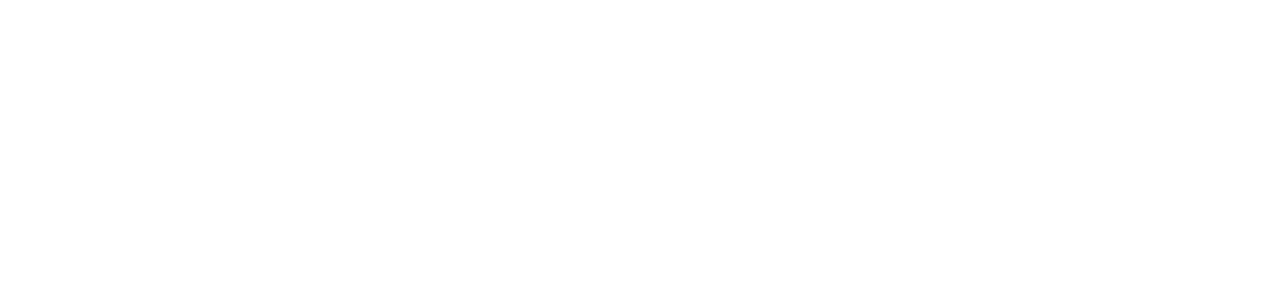
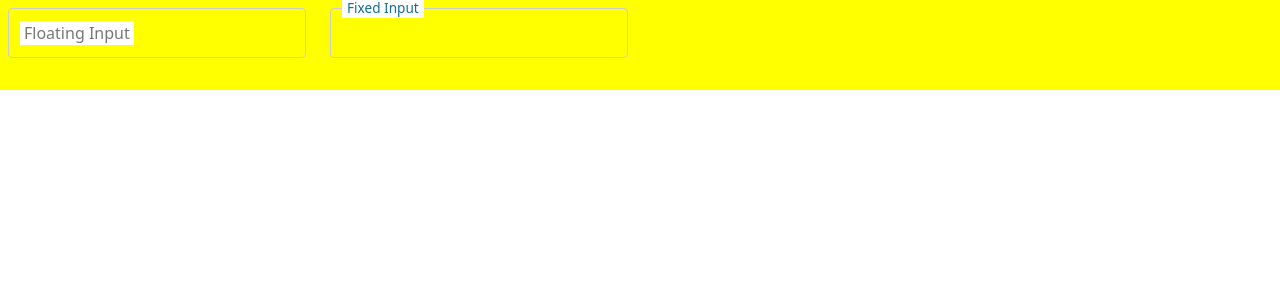
Before and after one commit to matrixinfosolution/mis_design, a React (Create React App) app: page /test in a window 1280 px wide. Before the commit this address had no page. Shown: the top 300 px of the page. Built offline with nearby package versions, Linux system fonts and the light colour scheme.

Commit message:
new elements

```diff
--- a/package.json
+++ b/package.json
@@ -12,7 +12,9 @@
     "axios": "^1.7.7",
     "bootstrap": "^5.3.3",
     "react": "^18.3.1",
+    "react-bootstrap": "^2.10.6",
     "react-dom": "^18.3.1",
+    "react-icons": "^5.4.0",
     "react-redux": "^9.1.2",
     "react-router-dom": "^6.28.0",
     "react-scripts": "5.0.1",
--- /dev/null
+++ b/src/Components/GlobalComponent/Elements/FixedTopLabelInput.css
@@ -0,0 +1,88 @@
+.fixed-top-label-input {
+  position: relative;
+  margin-bottom: 16px;
+  display: flex;
+  align-items: center;
+}
+
+.input-field {
+  flex-grow: 1;
+  width: 100%;
+  padding: 12px 12px; /* Base padding */
+  font-size: 16px;
+  line-height: 1.5;
+  border: 1px solid #ccc;
+  border-radius: 4px;
+  outline: none;
+  transition: border-color 0.3s ease;
+  box-sizing: border-box; /* Ensure padding doesn't affect layout */
+}
+
+.input-field.has-start-icon {
+  padding-left: 40px; /* Adjust padding for start icon */
+}
+
+.input-field.has-end-icon {
+  padding-right: 40px; /* Adjust padding for end icon */
+}
+
+.input-field:focus {
+  border-color: #007bff;
+}
+
+.input-label {
+  position: absolute;
+  top: 50%;
+  left: 12px;
+  transform: translateY(-50%);
+  font-size: 16px;
+  color: #777;
+  background: white; /* Matches input background */
+  padding: 0 4px;
+  pointer-events: none;
+  transition: 0.3s ease all;
+}
+
+.input-label.label-filled {
+  top: -8px;
+  transform: translateY(0);
+  font-size: 12px;
+  color: #007bff;
+}
+
+.input-icon {
+  position: absolute;
+  display: flex;
+  align-items: center;
+  justify-content: center;
+  color: #777;
+  height: 100%; /* Ensures icon aligns with input height */
+}
+
+.start-icon {
+  left: 12px;
+}
+
+.end-icon {
+  right: 12px;
+}
+
+.has-error .input-field {
+  border-color: #dc3545;
+}
+
+.has-error .input-label {
+  color: #dc3545;
+}
+
+.error-message {
+  font-size: 12px;
+  color: #dc3545;
+  margin-top: 4px;
+}
+
+.is-disabled .input-field {
+  cursor: not-allowed;
+  background-color: #f9f9f9;
+  opacity: 0.6;
+}
--- /dev/null
+++ b/src/Components/GlobalComponent/Elements/FixedTopLabelInput.jsx
@@ -0,0 +1,51 @@
+import React from "react";
+import "./FixedTopLabelInput.css";
+
+const FixedTopLabelInput = ({
+  type = "text",
+  id,
+  label,
+  value,
+  onChange,
+  onBlur,
+  onFocus,
+  startIcon,
+  endIcon,
+  error,
+  touched,
+  disabled,
+}) => {
+  const isLabelFilled = value?.trim().length > 0;
+
+  return (
+    <div
+      className={`fixed-top-label-input ${
+        error && touched ? "has-error" : ""
+      } ${disabled ? "is-disabled" : ""}`}
+    >
+      {startIcon && <div className="input-icon start-icon">{startIcon}</div>}
+      <input
+        type={type}
+        id={id}
+        value={value}
+        onChange={onChange}
+        onBlur={onBlur}
+        onFocus={onFocus}
+        disabled={disabled}
+        className={`input-field ${
+          startIcon ? "has-start-icon" : ""
+        } ${endIcon ? "has-end-icon" : ""}`}
+      />
+      <label
+        htmlFor={id}
+        className={`input-label ${isLabelFilled ? "label-filled" : ""}`}
+      >
+        {label}
+      </label>
+      {endIcon && <div className="input-icon end-icon">{endIcon}</div>}
+      {error && touched && <div className="error-message">{error}</div>}
+    </div>
+  );
+};
+
+export default FixedTopLabelInput;
--- /dev/null
+++ b/src/Components/GlobalComponent/Elements/FloatingLabelInput.css
@@ -0,0 +1,76 @@
+/* Floating Element End */
+  .floating-label-input {
+    position: relative;
+    margin-bottom: 1.5rem;
+    width: 100%;
+  }
+
+  .input-field {
+    width: 100%;
+    padding: 8px 12px;
+    font-family: "Plus Jakarta Sans", sans-serif;
+    border: 1px solid #ccc;
+    border-radius: 5px;
+    outline: none;
+    background: transparent;
+    transition: border-color 0.3s ease, box-shadow 0.3s ease;
+  }
+
+  .input-field:focus {
+    border-color: #136e95;
+    box-shadow: 0 0 5px rgba(19, 110, 149, 0.5);
+    bottom: 0;
+  }
+
+  .input-label {
+    position: absolute;
+    top: 50%;
+    left: 12px;
+    font-size: 1rem;
+    color: #aaa;
+    transform: translateY(-50%);
+    transition: all 0.3s ease;
+    pointer-events: none;
+  }
+
+  .input-field:focus + .input-label,
+  .input-field:not(:placeholder-shown) + .input-label {
+    top: 0;
+    font-size: 0.85rem;
+    color: #136e95;
+    background: #fff;
+    padding: 0 5px;
+
+  }
+
+
+  /* Error Handling */
+
+  .floating-label-input.has-error .input-field {
+    border-color: #d93025;
+    box-shadow: none;
+
+  }
+
+  .floating-label-input.has-error .input-label {
+    color: #d93025;
+    top: -0px;
+    background: #fff;
+  }
+
+  .error-message {
+    font-size: 0.875rem;
+    color: #d93025;
+    margin-top: 5px;
+  }
+
+  .floating-label-input.is-disabled .input-field {
+    cursor: not-allowed;
+    opacity: 0.6; /* Optional: Make the input visually distinct */
+    background-color: #f9f9f9; /* Example disabled styling */
+  }
+
+  .floating-label-input .input-field[readonly] {
+    cursor: default;
+    background-color: #f3f3f3; /* Example readonly styling */
+  }
--- /dev/null
+++ b/src/Components/GlobalComponent/Elements/FloatingLabelInput.jsx
@@ -0,0 +1,43 @@
+import React from "react";
+import "./FloatingLabelInput.css";
+
+const FloatingLabelInput = ({
+  type,
+  id,
+  label,
+  value,
+  size = "md",
+  placeholder = " ",
+  error,
+  touched,
+  className="",
+  labelClassName="",
+  readOnly = false,
+  disabled = false,
+  events = {}, // Dynamic event handlers
+}) => {
+  return (
+    <div
+    className={`floating-label-input ${size} ${
+      error && touched ? "has-error" : ""
+    } ${disabled ? "is-disabled" : ""}`} // Add a class for disabled styling
+    >
+      <input
+        type={type}
+        id={id}
+        value={value}
+        className={`input-field ${className}`}
+        placeholder={placeholder} /* Placeholder for floating label */
+        readOnly={readOnly} // Apply readonly attribute
+        disabled={disabled} // Apply disabled attribute
+        {...events} /* Spread dynamic event handlers */
+      />
+      <label htmlFor={id} className={`input-label ${labelClassName}`}>
+        {label}
+      </label>
+      {error && touched && <div className="error-message">{error}</div>}
+    </div>
+  );
+};
+
+export default FloatingLabelInput;
--- /dev/null
+++ b/src/Components/Test/Testing.jsx
@@ -0,0 +1,25 @@
+import React from "react";
+import FloatingLabelInput from "../GlobalComponent/Elements/FloatingLabelInput";
+import { Col, Container, Row } from "react-bootstrap";
+import FixedTopLabelInput from "../GlobalComponent/Elements/FixedTopLabelInput";
+import { FiSearch, FiEye } from "react-icons/fi"; // Example icons
+
+const Testing = () => {
+  return (
+    <>
+      <Container fluid className="p-2" style={{ backgroundColor: "yellow" }}>
+        <Row>
+          <Col md={3}>
+            <FloatingLabelInput type="text" label="Floating Input" size="md" />
+          </Col>
+          <Col md={3}>
+            <FixedTopLabelInput type="text" label="Fixed Input" size="md"
+             />
+          </Col>
+        </Row>
+      </Container>
+    </>
+  );
+};
+
+export default Testing;
--- a/src/index.js
+++ b/src/index.js
@@ -15,6 +15,7 @@
 import { QueryClient, QueryClientProvider } from "@tanstack/react-query";
 import reportWebVitals from './reportWebVitals';
 import { render } from "react-dom";
+import Testing from './Components/Test/Testing';
 
 const root = document.getElementById("root");
 const queryClient = new QueryClient();
@@ -26,6 +27,7 @@
       <BrowserRouter>
         <Routes>
            <Route path="/" element={<App/>}/>
+           <Route path="/test" element={<Testing/>}/>
         </Routes>
       </BrowserRouter>
       </QueryClientProvider>
```
Also changed, not shown: src/Components/GlobalComponent/Elements/ButtonEL.css (added, +33 -0 lines), src/Components/GlobalComponent/Elements/ButtonEL.jsx (added, +52 -0 lines), 2 other files (tests, documents, lock files or other folders).
